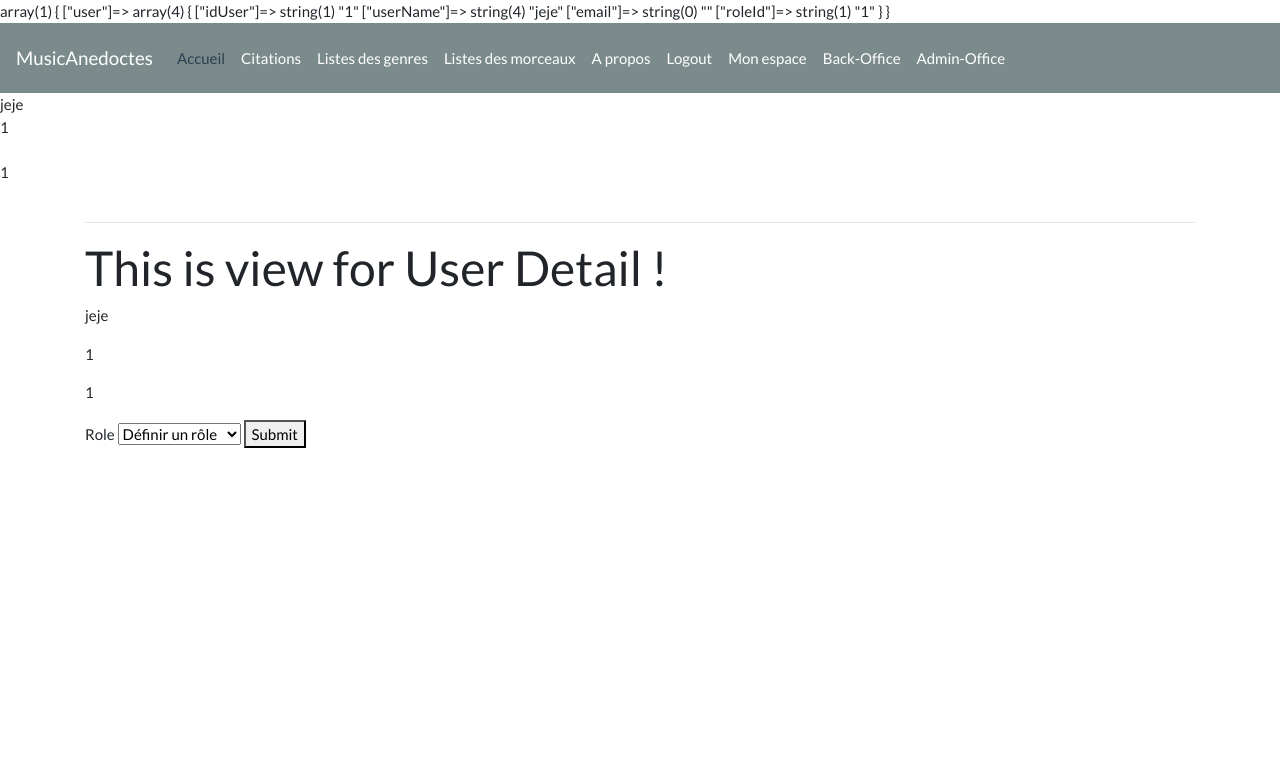
After one commit to jejeOtt/anedocte_music, a CodeIgniter app: page /projetPHP/index.php/admin_office/user_detail/1 in a window 1280 px wide. The commit adds this page. Shown: the top 784 px of the page. Run offline with CodeIgniter, Linux system fonts and the light colour scheme; a user stored in the database is signed in; data comes from the database, SQL or seed files in the repository.

Commit message:
partie admin

```diff
--- a/application/config/autoload.php
+++ b/application/config/autoload.php
@@ -132,4 +132,4 @@ $autoload['language'] = array();
 |
 |	$autoload['model'] = array('first_model' => 'first');
 */
-$autoload['model'] = array('post_model','genre_model','track_model','user_model', 'back_office_model');
+$autoload['model'] = array('post_model','genre_model','track_model','user_model', 'back_office_model', 'admin_office_model');
--- /dev/null
+++ b/application/controllers/Admin_office.php
@@ -0,0 +1,74 @@
+<?php
+defined('BASEPATH') OR exit('No direct script access allowed');
+
+class Admin_office extends CI_Controller {
+
+	public function index() {
+        if($this->session->userdata('roleId') != 1 || !$this->session) {
+            redirect('');
+        } else {
+            $this->load->view('templates/header');
+            $this->load->view('admin_office/index');
+			$this->load->view('templates/footer');
+        }
+    }
+
+    public function users_list() {
+        if($this->session->userdata('roleId') != 1 || !$this->session) {
+            redirect('');
+        } else {
+            $data['users'] = $this->admin_office_model->get_users_list();
+            //var_dump($data);
+
+            $this->load->view('templates/header');
+            $this->load->view('admin_office/users_list', $data);
+			$this->load->view('templates/footer');
+        }
+    }
+
+    // Récupère le userName, email et password d'un utilisateur
+    public function user_detail($idUser) {
+        if($this->session->userdata('roleId') != 1 || !$this->session) {
+            redirect('');
+        } else {
+            $data['user'] = $this->admin_office_model->get_user_detail($idUser);
+            var_dump($data);
+
+            $this->load->view('templates/header');
+            $this->load->view('admin_office/user_detail', $data);
+			$this->load->view('templates/footer');
+        }
+    }
+
+    // Update le role d'un utilisateur.
+    public function update_role_user() {
+        $this->form_validation->set_rules('roleId', 'Role', 'required');
+
+        if($this->form_validation->run() === FALSE){
+			$this->load->view('templates/header');
+            //$this->load->view('admin_office/users_detail');
+            echo('there was an error');
+			$this->load->view('templates/footer');
+		} else {
+            echo('No error, cool');
+			$this->admin_office_model->update_role_user();
+
+			// Message pour indiquer à l'utilisateur qu'il a été inscrit
+			$this->session->set_flashdata('user_update', "L'utilisateur a bien été mise à jour");
+
+			redirect('admin_office/users_list');
+        }
+
+    }
+
+    // Supprime un utilisateur
+    public function delete_user($idUser) {
+        $check_delete = $this->admin_office_model->delete_user($idUser);
+        if(!$check_delete) {
+            echo('Une erreur est survenue');
+        } else {
+            $this->session->set_flashdata('user_delete', "L'utilisateur a bien été supprimé");
+            redirect('admin_office/users_list');
+        }
+    }
+}
--- /dev/null
+++ b/application/models/Admin_office_model.php
@@ -0,0 +1,37 @@
+<?php
+    class Admin_office_model extends CI_Model {
+        public function __construct()
+        {
+            $this->load->database();
+        }
+
+        public function get_users_list() {
+            $this->db->select('idUser, userName, email, roleId');
+            $query = $this->db->get('users');
+
+            return $query->result_array();
+        }
+
+        public function get_user_detail($idUser) {
+            $this->db->select('idUser, userName, email, roleId');
+            $query = $this->db->get_where('users', array('idUser' => $idUser));
+
+            return $query->row_array();
+        }
+
+        public function update_role_user() {
+            $data = array(
+                'roleId' => $this->input->post('roleId')
+            );
+            $this->db->where('idUser', $this->input->post('idUser'));
+
+            return $this->db->update('users', $data);
+        }
+
+        public function delete_user($idUser) {
+            $this->db->where('idUser', $idUser);
+            $this->db->delete('users');
+
+            return true;
+        }
+    }
--- a/application/models/User_model.php
+++ b/application/models/User_model.php
@@ -134,5 +134,9 @@
             }
         }
 
-
+        // Fonction pour récupérer les genres crées par un utilisateur
+        public function get_created_genres($idUser) {
+            $query = $this->db->get_where('genres', array('idUser' => $idUser));
+            return $query->result_array();
+        }
     }
--- /dev/null
+++ b/application/views/admin_office/index.php
@@ -0,0 +1,2 @@
+<h1>This is the admin view</h1>
+<p><a class="btn btn-outline-primary" href="<?php echo site_url('/admin_office/users_list'); ?>">Voir la liste des utilisateurs</a></p>
--- /dev/null
+++ b/application/views/admin_office/user_detail.php
@@ -0,0 +1,22 @@
+<h1>This is view for User Detail !</h1>
+
+<p><?php echo($user['userName']); ?></p>
+<p><?php echo($user['email']); ?></p>
+<p><?php echo($user['roleId']); ?></p>
+<p><?php echo($user['idUser']);?></p>
+
+<?php echo form_open('admin_office/update_role_user'); ?>
+    <div>
+        <label>Role</label>
+        <select name="roleId">
+            <option value="">Définir un rôle</option>
+            <option value="1">Administrateur</option>
+            <option value="2">Modérateur</option>
+            <option value="3">Utilisateur</option>
+        </select>
+
+        <input type="hidden" name="idUser" value="<?php echo($user['idUser']);?>">
+
+        <button type="submit" class="">Submit</button>
+    </div>
+<?php echo form_close(); ?>
--- a/application/views/templates/header.php
+++ b/application/views/templates/header.php
@@ -43,19 +43,38 @@
       <li class="nav-item">
         <a class="nav-link" href="<?php echo base_url(); ?>users/logout">Logout</a>
       </li>
-        <?php if($this->session->userdata('roleId') == 1 || $this->session->userdata('roleId') == 2): ?>
-        <li class="nav-item">
-          <a class="nav-link" href="<?php echo base_url(); ?>back_office/index">Back-Office</a>
-        </li>
-        <?php endif;?>
+      <!-- Utilisateur - Espace -->
+      <?php if($this->session): ?>
+      <li class="nav-item">
+        <a class="nav-link" href="<?php echo base_url('users/account/'.$this->session->userdata['idUser']); ?>">Mon espace</a>
+      </li>
+      <?php endif;?>
+      <!-- Modérateur - Back-Office -->
+      <?php if($this->session->userdata('roleId') == 1 || $this->session->userdata('roleId') == 2): ?>
+      <li class="nav-item">
+        <a class="nav-link" href="<?php echo base_url(); ?>back_office/index">Back-Office</a>
+      </li>
+      <?php endif;?>
+      <!-- Admin - Admin-Office -->
+      <?php if($this->session->userdata('roleId') == 1) : ?>
+      <li class="nav-item">
+        <a class="nav-link" href="<?php echo base_url(); ?>admin_office/index">Admin-Office</a>
+      </li>
+      <?php endif;?>
       <?php endif;?>
     </ul>
   </div>
 </nav>
 
+
+<!-- Flashdata -->
 <?php if($this->session->flashdata('user_loggedin')): ?>
   <?php echo($this->session->flashdata('user_loggedin')); ?>
   <?php echo($this->session->userdata('userName')); ?>
+<?php endif;?>
+
+<?php if($this->session->flashdata('user_delete')): ?>
+  <?php echo($this->session->flashdata('user_delete')); ?>
 <?php endif;?>
 
 <!-- Enlever ce bloc, juste la pour faire des test et output les infos du user/ S'en servir comme référence pour utiliser les infos de la session -->
--- /dev/null
+++ b/application/views/users/index.php
@@ -0,0 +1,3 @@
+<h1>Index View</h1>
+<p><a class="btn btn-outline-primary" href="<?php echo site_url('/users/created_genres'); ?>">Voir mes genres</a></p>
+<p><a class="btn btn-outline-primary" href="<?php echo site_url('/users/created_tracks'); ?>">Voir mes tracks</a></p>
```
Also changed, not shown: application/controllers/Users.php (+26 -0 lines), application/views/admin_office/users_list.php (added, +9 -0 lines), application/views/users/created_genres.php (added, +7 -0 lines).
